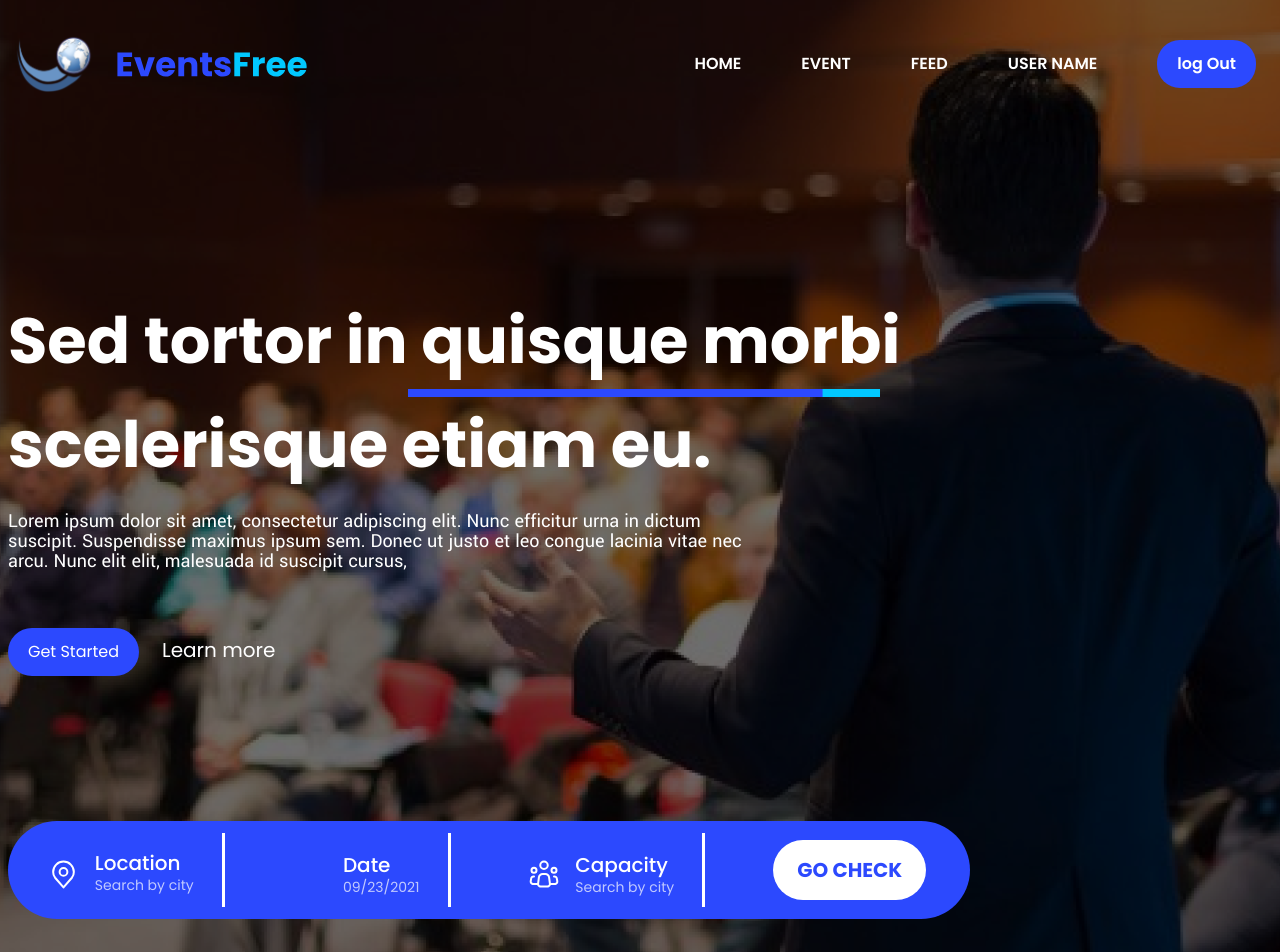
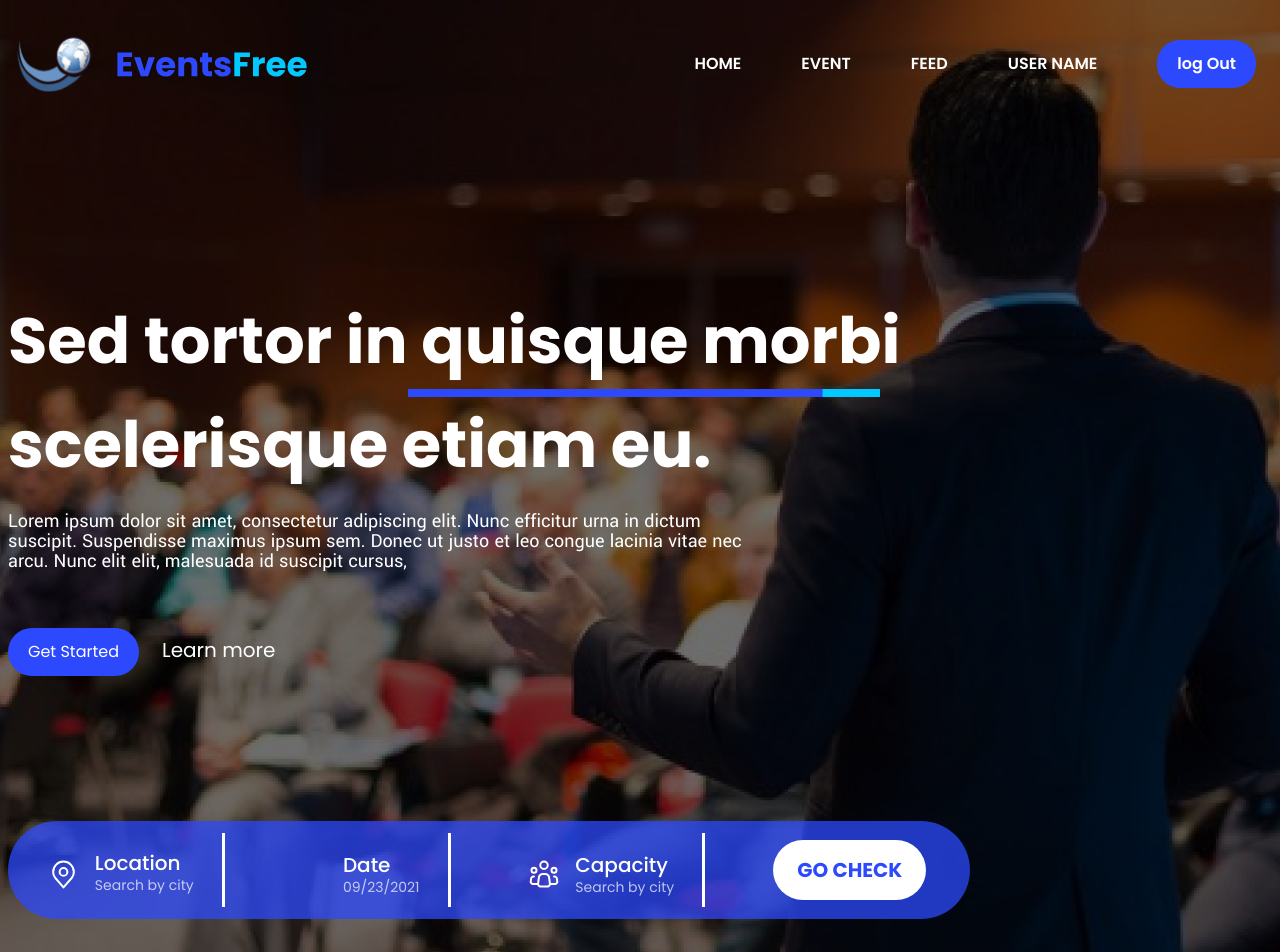
Before and after one commit to khushboo-590/Eventfree, a React (Vite) app: page / in a window 1280 px wide. Shown: the top 952 px of the page. Built offline with nearby package versions, Linux system fonts and the light colour scheme.

Commit message:
big button color chhange

```diff
--- a/src/components/Hero.jsx
+++ b/src/components/Hero.jsx
@@ -34,7 +34,7 @@ const Hero = () => {
             <button className=' bg-[#2C49FE] rounded-[28px] py-3 px-5 mt-[24px] text-white hover:bg-white hover:text-[#2C49FE] font-poppin'>Get Started</button>
             <a href="/" className=' font-normal text-[20px] leading-[-150%] text-white pt-5 font-poppin'>Learn more</a>
           </div>
-          <div class="flex flex-wrap items-center mb-5 py-3 relative bg-[#2C49FE] max-w-[962px]
+          <div class="flex flex-wrap items-center mb-5 py-3 relative bg-[#2C49FEBD] max-w-[962px]
             rounded-[10px] sm:rounded-[10px] md:rounded-[30px] lg:rounded-[150px]">
             <div class="w-full sm:w-1/2 md:w-1/3 lg:w-1/4 flex justify-center items-center mb-4 sm:mb-0">
               <div class="flex items-center justify-center">
--- a/src/components/Join.jsx
+++ b/src/components/Join.jsx
@@ -49,7 +49,7 @@ const Join = () => {
                             </div>
                             </div>
                         <textarea placeholder="About Me" class=" border w-full  rounded-[5px] pb-[90px] border-[#00000066] text-[#000000B2] px-2  pt-[10px] font-poppin"></textarea>
-                        <button className='bg-[#2C49FE] text-white py-2 px-2 w-full rounded-[23px] mt-[37px] hover:text-blue-300 font-poppin '>Sign up</button>
+                        <button className='bg-[#2C49FE] text-white py-[11px] px-2 w-full rounded-[23px] mt-[37px] hover:text-blue-300 font-poppin '>Sign up</button>
 
                     </form>
 
```
